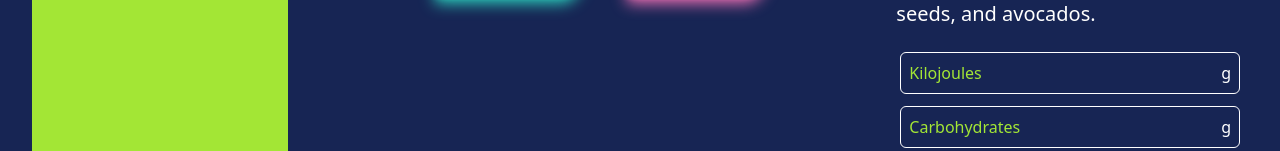
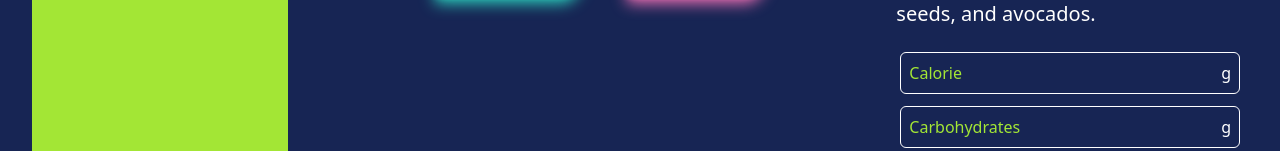
Before and after one commit to omnia-adnan/capstone, a React (Create React App) app: page /Profile in a window 1280 px wide. Shown: the part 368-519 px from the top of the page. Built offline with nearby package versions, Linux system fonts and the light colour scheme; a web font is replaced by a local one.

Commit message:
replace Kilojoules with Calorie

```diff
--- a/src/Pages/Profile.jsx
+++ b/src/Pages/Profile.jsx
@@ -74,7 +74,7 @@ function Profile() {
         <div className="flex md:ml-3">
             <div className="flex-1 m-2 task-list flex flex-col gap-3 md:my-10 my-5 lg:my-3">
             <div className="task items-center justify-between p-2 rounded-md border border-white">
-            <p className="text-base font-medium text-lime-400">Kilojoules<p className="text-base ml-2 float-right text-white">{bmr} g</p></p>
+            <p className="text-base font-medium text-lime-400">Calorie<p className="text-base ml-2 float-right text-white">{bmr} g</p></p>
             </div>
             <div className="task items-center justify-between p-2 rounded-md border border-white">
             <p className="text-base font-medium text-lime-400">Carbohydrates<p className="text-base ml-2 float-right text-white">{carb} g</p></p>
```
